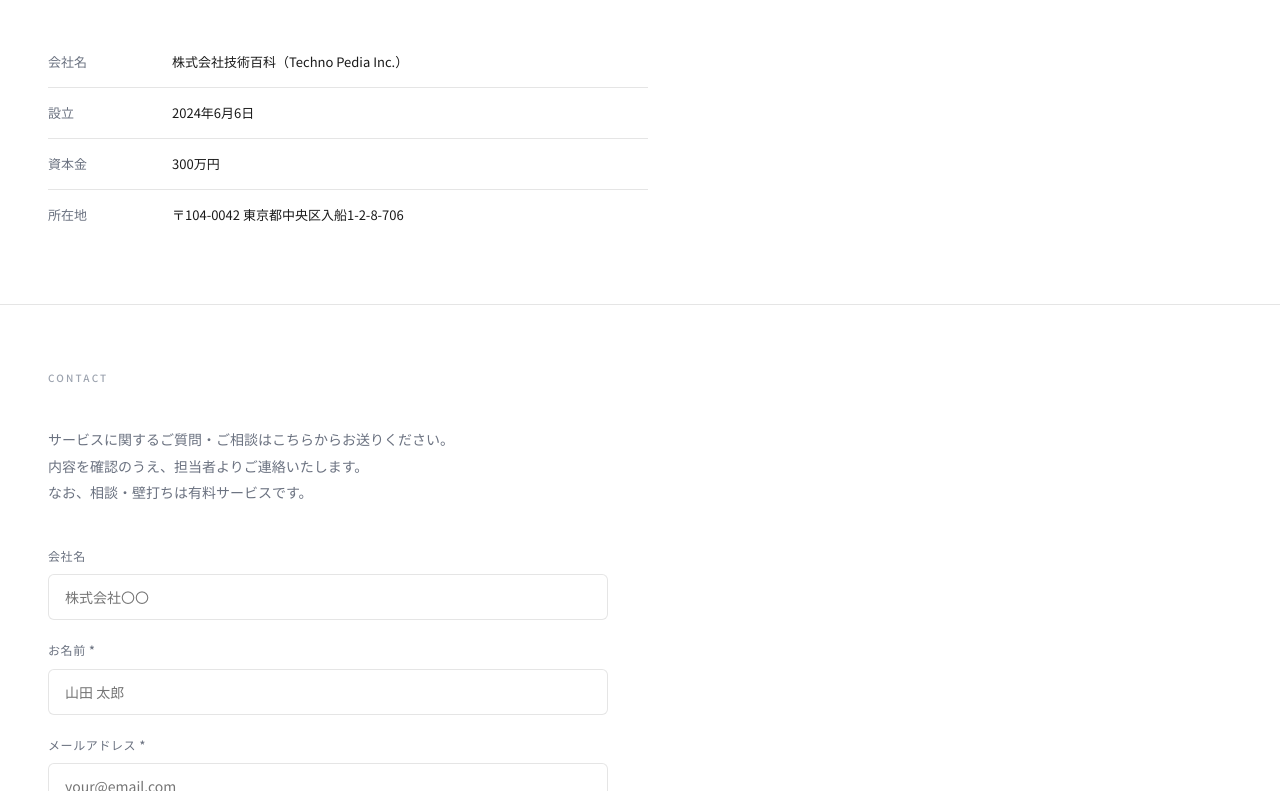
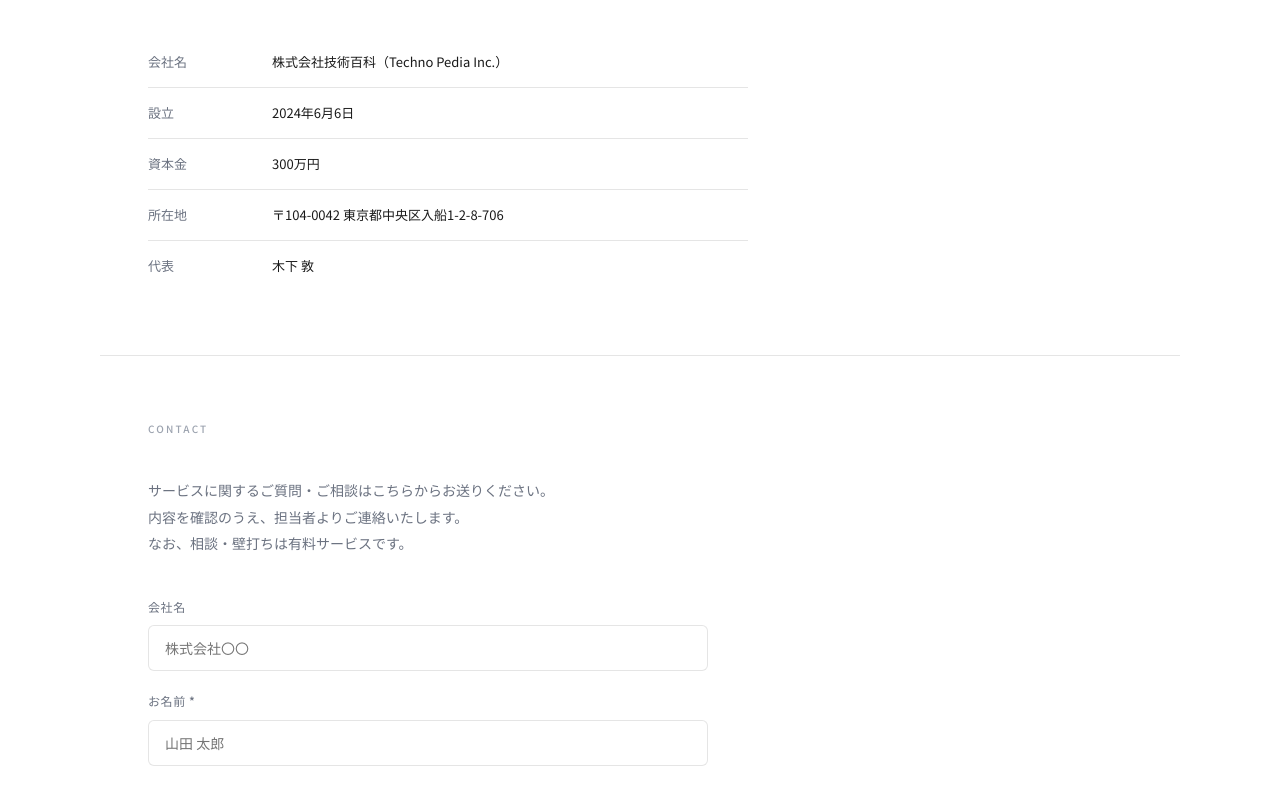
Before and after one commit to kinoppi/techno-pedia, a plain HTML site: page index.html in a window 1280 px wide. Shown: the part 1876-2667 px from the top of the page. Drawn offline with Linux system fonts and the light colour scheme.

Commit message:
Move Center

```diff
--- a/index.html
+++ b/index.html
@@ -41,6 +41,11 @@
       -webkit-font-smoothing: antialiased;
     }
 
+    .wrapper {
+      max-width: 1080px;
+      margin: 0 auto;
+    }
+
     /* ナビ */
     nav {
       display: flex;
@@ -53,6 +58,8 @@
       background: rgba(255,255,255,0.95);
       backdrop-filter: blur(8px);
       z-index: 100;
+      max-width: 1080px;
+      margin: 0 auto;
     }
 
     .logo {
@@ -394,6 +401,7 @@
   </style>
 </head>
 <body>
+<div class="wrapper">
 
   <!-- ナビ -->
   <nav>
@@ -507,6 +515,10 @@
         <span class="company-key">所在地</span>
         <span class="company-val">〒104-0042 東京都中央区入船1-2-8-706</span>
       </div>
+      <div class="company-row">
+        <span class="company-key">代表</span>
+        <span class="company-val">木下 敦</span>
+      </div>
     </div>
   </section>
 
@@ -562,5 +574,6 @@
     </div>
   </footer>
 
+</div>
 </body>
 </html>
```
